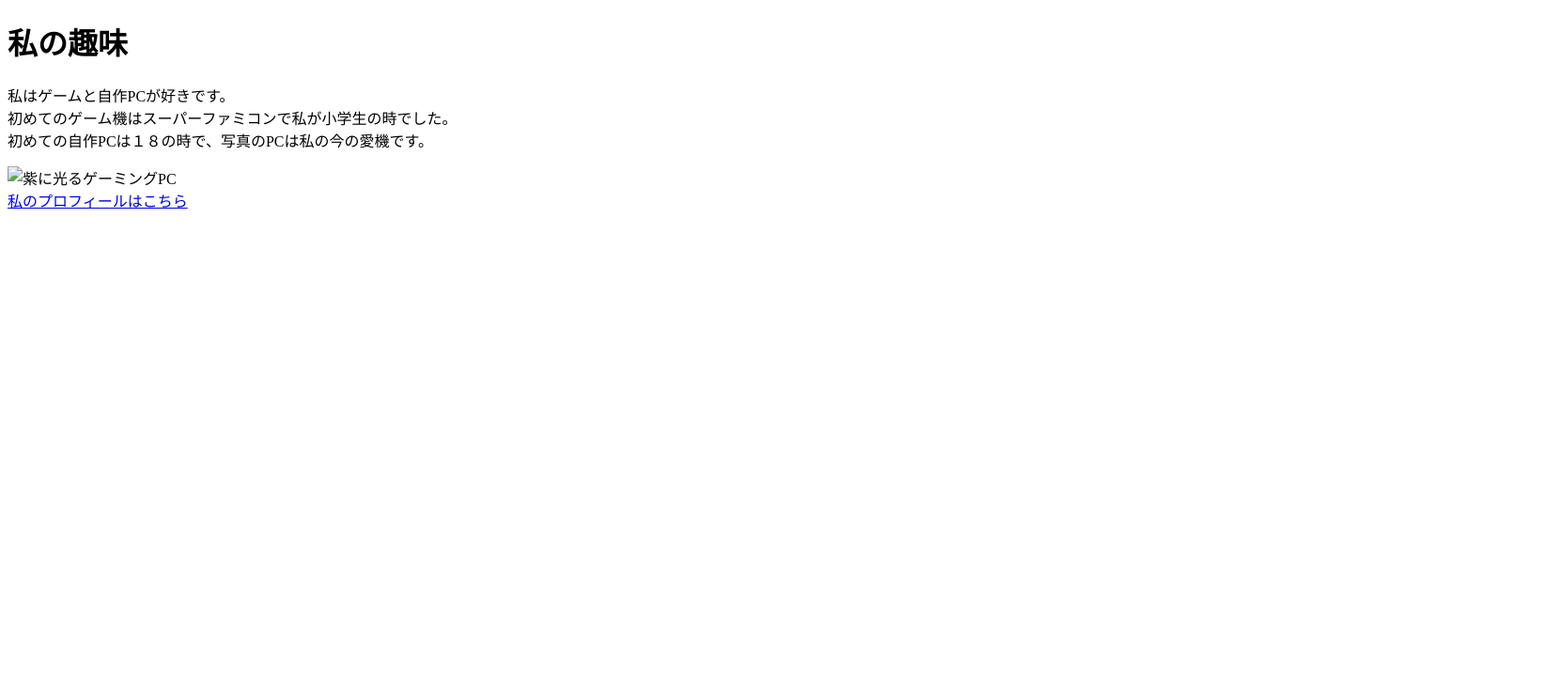
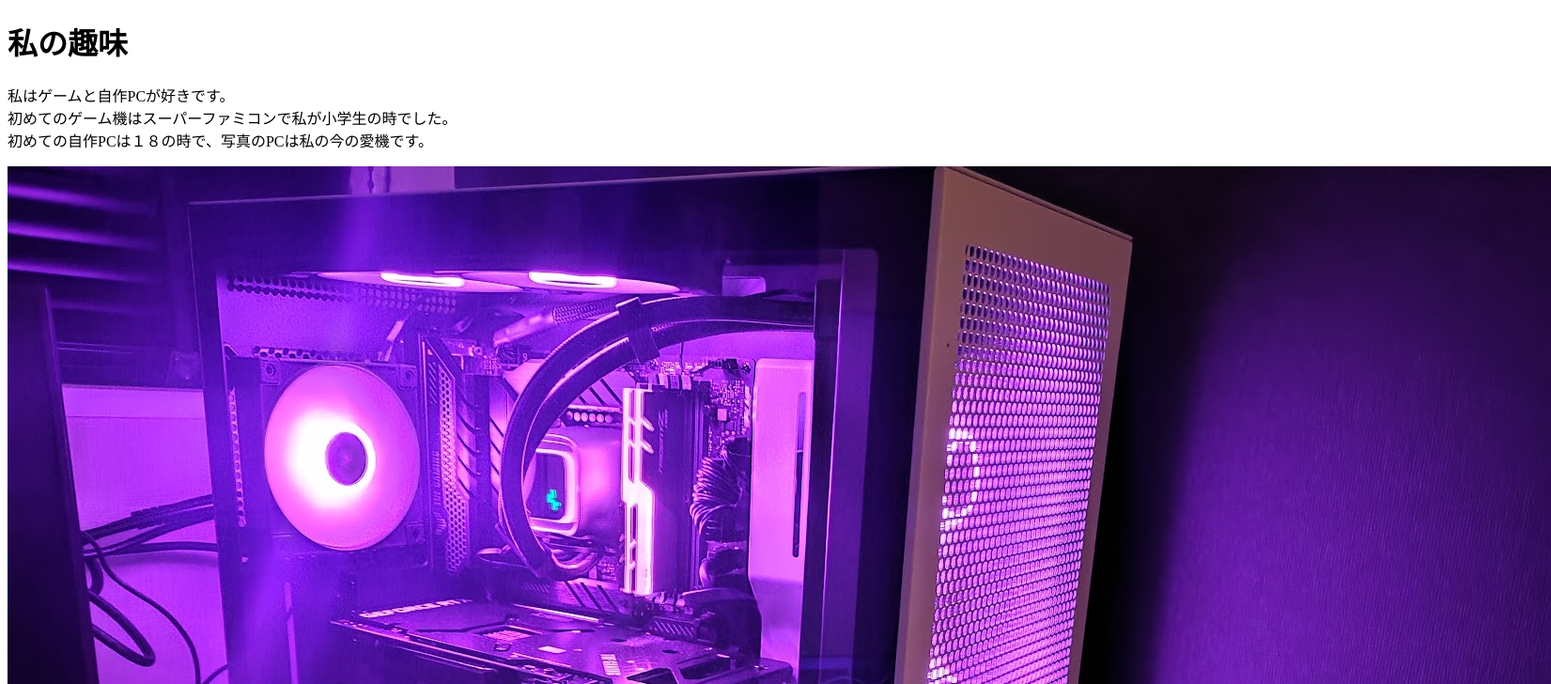
Before and after one commit to Arnaldo-Teruo/html-css-basic-kadai, a plain HTML site: page kadai_005/kadai_005/kadai_005.html in a window 1280 px wide. Shown: the top 728 px of the page at 94% size, 1651 px wide, since content can reach past the window. Drawn offline with Linux system fonts and the light colour scheme; the site is published under a folder, as on GitHub Pages, so addresses that start at the root find nothing.

Commit message:
Update kadai_005.html

```diff
--- a/kadai_005/kadai_005/kadai_005.html
+++ b/kadai_005/kadai_005/kadai_005.html
@@ -11,7 +11,7 @@
     <p>私はゲームと自作PCが好きです。<br>
         初めてのゲーム機はスーパーファミコンで私が小学生の時でした。<br>
         初めての自作PCは１８の時で、写真のPCは私の今の愛機です。</p>
-        <img src="/images/pc.jpg" alt="紫に光るゲーミングPC">
+        <img src="../images/pc.jpg" alt="紫に光るゲーミングPC">
         <br>
         <a href="https://twitter.com/samuraijuku">私のプロフィールはこちら</a>
 </body>
```
